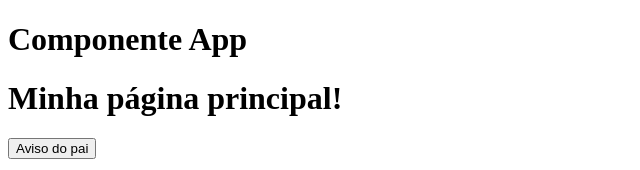
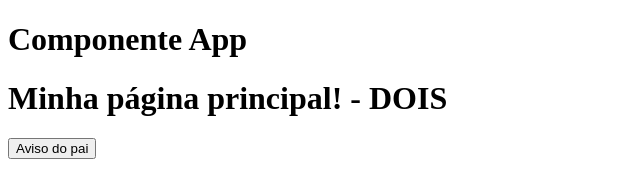
Before and after one commit to FelipeSants08/aula-05-2sem, a React (Vite) app in the folder aula05/: page / in a window 1280 px wide. Shown: the top 170 px of the page, without its empty margins (0-640 px from the left). Built offline with nearby package versions, Linux system fonts and the light colour scheme.

Commit message:
Union-types e Intersection de valores.

```diff
--- a/aula05/src/App.tsx
+++ b/aula05/src/App.tsx
@@ -1,14 +1,16 @@
 import Cabecalho from "./Cabecalho/Cabecalho";
-export default function App (){
 
-  const titulo: string = "Minha página principal!";
-  const aviso = ()=> alert (titulo);
+export default function App(){
 
+  const pagina:string = "Minha página principal!";
+  const nrPagina:string = "DOIS";
+  const status = "xuxu";
+  const aviso = ()=> alert(pagina);
 
   return (
     <div>
       <h1>Componente App</h1>
-      <Cabecalho tituloProps={titulo} avisoProps= {aviso}/>
+      <Cabecalho paginaProps={pagina} nrPaginaProps={nrPagina} statusProps={status} avisoProps={aviso}/>
     </div>
   );
 }
--- a/aula05/src/Cabecalho/Cabecalho.tsx
+++ b/aula05/src/Cabecalho/Cabecalho.tsx
@@ -1,19 +1,20 @@
 type CabecalhoProps = {
-    tituloProps:string;
-    avisoProps: Function;
+    paginaProps:string;
+    nrPaginaProps:number | string;
+    statusProps: "loading" | "deployed" | "xuxu";
+    avisoProps:(Function);
 }
 
-export default function Cabecalho ({tituloProps,avisoProps}:CabecalhoProps){
+export default function Cabecalho({paginaProps,nrPaginaProps,statusProps,avisoProps}:CabecalhoProps){
 
-    document.title = tituloProps;
-
+    document.title = statusProps+" - "+nrPaginaProps;
 
     return (
-      <header>
-        <h1>{tituloProps} </h1>
-        <div>
-            <button onClick={()=> avisoProps()}> Aviso do pai</button>
-        </div>
-      </header>
+        <header>
+            <h1>{paginaProps+" - "+nrPaginaProps}</h1>
+            <div>
+                <button onClick={()=> avisoProps()}>Aviso do pai</button>
+            </div>
+        </header>
     );
-  }
+}
```
